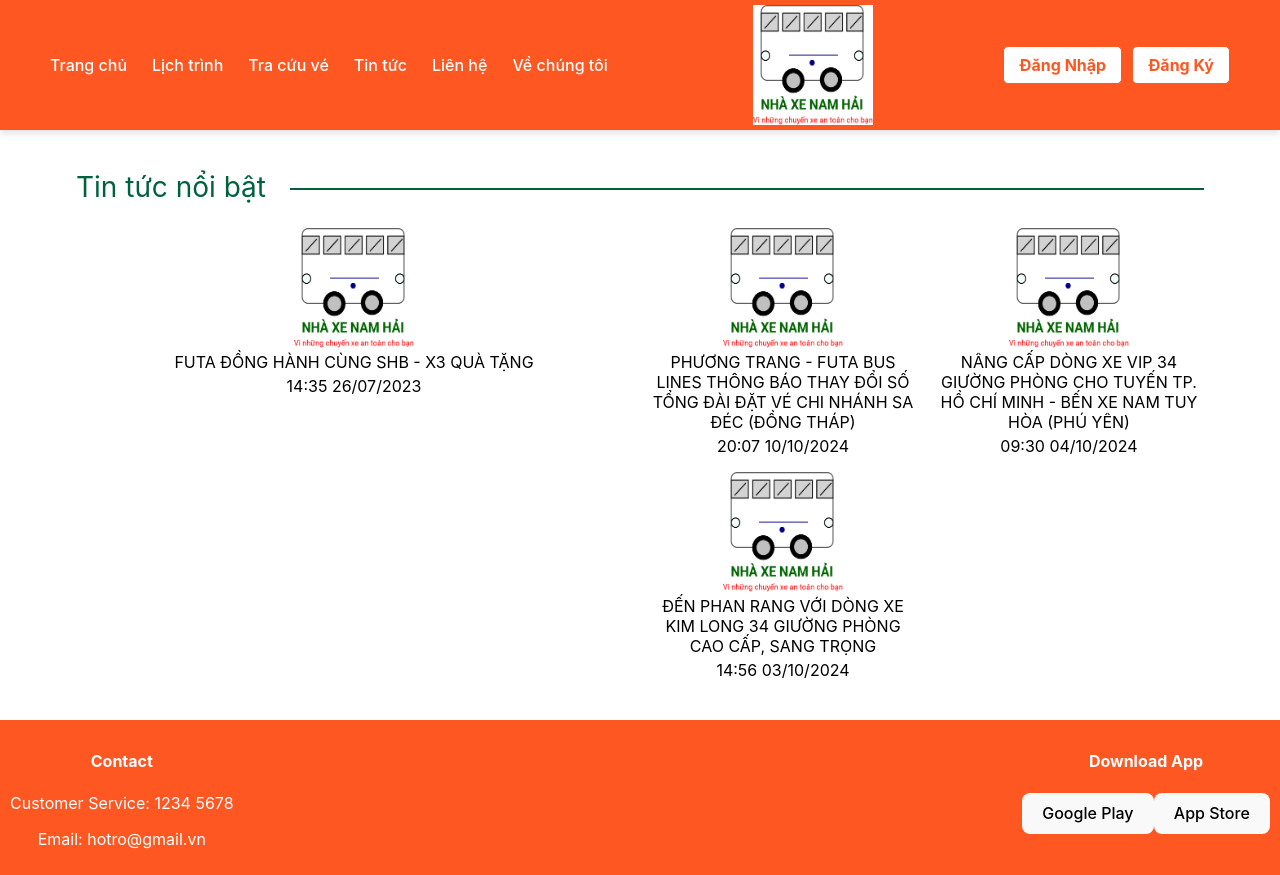
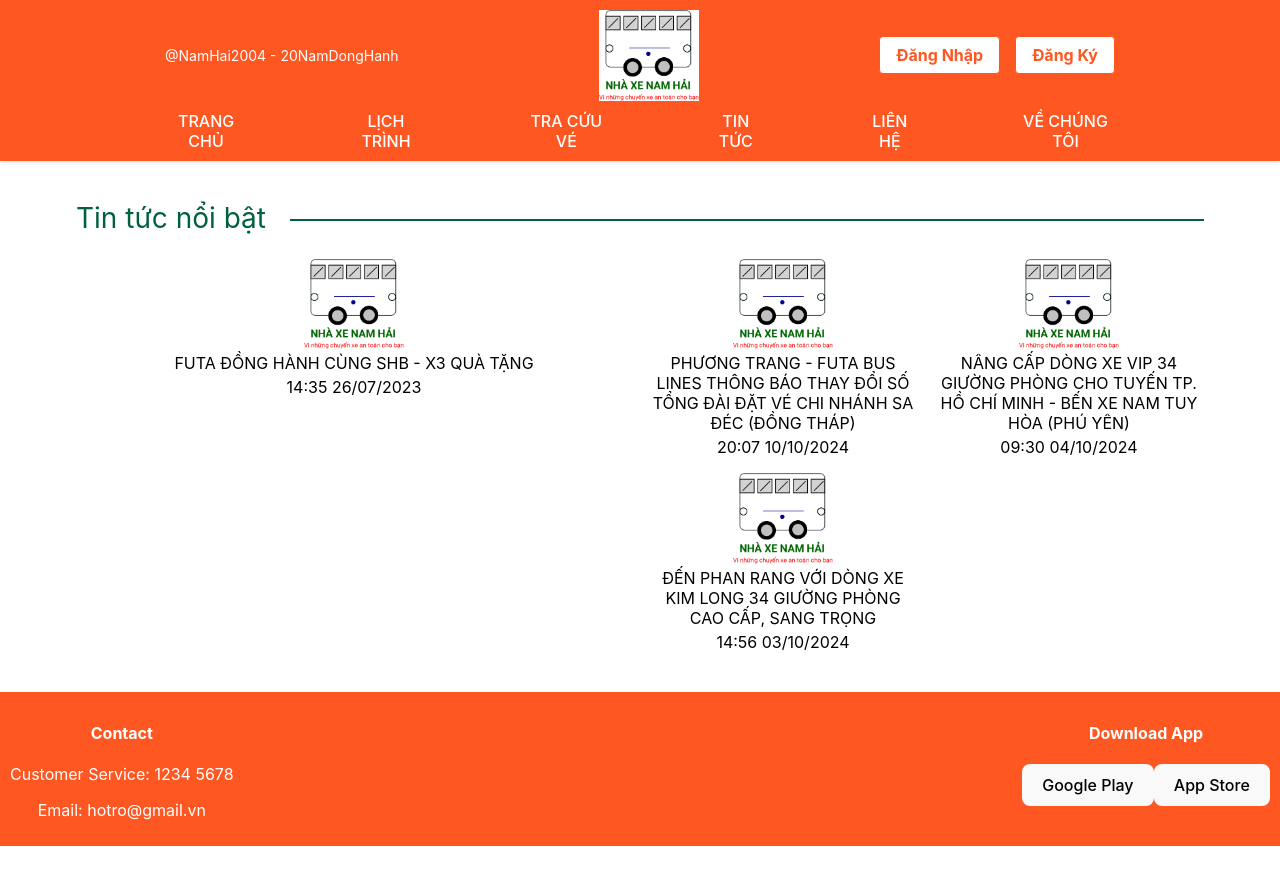
Before and after one commit to karuto1311/cnpm-, a React (Vite) app in the folder WebXeKhach/: page /news in a window 1280 px wide. After the commit the page ends 846 px from the top, so only its background shows below. Built offline with nearby package versions, Linux system fonts and the light colour scheme.

Commit message:
Chỉnh sửa navbar

```diff
--- a/WebXeKhach/src/Components/Navbar.jsx
+++ b/WebXeKhach/src/Components/Navbar.jsx
@@ -1,19 +1,15 @@
 import React from 'react';
-import { Link } from 'react-router-dom';  // Lưu ý import Link từ 'react-router-dom'
+import { Link } from 'react-router-dom';
 import '../assets/Css/Navbar.css';
 import logo from '../assets/logo.png';
 
 function Navbar() {
   return (
     <nav className="navbar">
-      <ul className="navbar-left">
-        <li><Link to="/">Trang chủ</Link></li>
-        <li><Link to="/schedule">Lịch trình</Link></li>
-        <li><Link to="/ticket">Tra cứu vé</Link></li>
-        <li><Link to="/news">Tin tức</Link></li>
-        <li><Link to="/contact">Liên hệ</Link></li>
-        <li><a href="/about">Về chúng tôi</a></li>
-      </ul>
+      <div className="navbar-top">
+        <div className="left-section">
+          <div className="footer-note">@NamHai2004 - 20NamDongHanh</div>
+        </div>
         <div className="logo-container">
           <img src={logo} alt="Xe Dai Nam" className="logo" />
         </div>
@@ -29,6 +25,15 @@
             </Link>
           </li>
         </div>
+      </div>
+      <ul className="navbar-bottom">
+        <li><Link to="/">TRANG CHỦ</Link></li>
+        <li><Link to="/schedule">LỊCH TRÌNH</Link></li>
+        <li><Link to="/ticket">TRA CỨU VÉ</Link></li>
+        <li><Link to="/news">TIN TỨC</Link></li>
+        <li><Link to="/contact">LIÊN HỆ</Link></li>
+        <li><a href="/about">VỀ CHÚNG TÔI</a></li>
+      </ul>
     </nav>
   );
 }
--- a/WebXeKhach/src/assets/Css/Navbar.css
+++ b/WebXeKhach/src/assets/Css/Navbar.css
@@ -1,38 +1,29 @@
-/* Navbar Styles */
+/* Định dạng chung cho navbar */
 .navbar {
+  background-color: #ff5722;
+  box-shadow: 0 2px 4px rgba(0, 0, 0, 0.1);
+  padding: 10px 165px;
+  position: sticky;
+  top: 0;
+  z-index: 1000;
+}
+
+/* Định dạng cho phần trên của navbar */
+.footer-note {
+  color: #ffffff; /* Màu chữ */
+  margin-right: 20px; /* Khoảng cách giữa dòng chữ và logo */
+  font-size: 14px; /* Kích thước chữ */
+  font-weight: 400; /* Độ đậm chữ */
+  align-self: flex-start; /* Đảm bảo căn trái */
+}
+
+.navbar-top {
   display: flex;
   justify-content: space-between;
   align-items: center;
-  background-color: #ff5722;
-  padding: 15px 50px;
-  height: 100px;
-  box-shadow: 0 4px 6px rgba(0, 0, 0, 0.1);
 }
 
-/* Navbar Left (Menu) */
-.navbar-left {
-  display: flex;
-  list-style-type: none;  /* Removes bullet points */
-  margin: 0;
-  padding: 0;
-}
-
-.navbar-left li {
-  margin-right: 25px;
-}
-
-.navbar-left li a {
-  color: white;
-  text-decoration: none;
-  font-weight: 500;
-  transition: color 0.3s ease;
-}
-
-.navbar-left li a:hover {
-  color: #ffd180;
-}
-
-/* Logo */
+/* Logo căn giữa */
 .logo-container {
   display: flex;
   justify-content: center;
@@ -40,28 +31,26 @@
 }
 
 .logo {
-  width: 120px;
-  height: 120px;
+  width: 100px;
+  height: auto;
 }
 
-/* Login/Signup Buttons */
 .loginbtn {
   display: flex;
   align-items: center;
   list-style: none;
+  gap: 15px;
 }
 
 .loginbtn button {
   background-color: white;
   color: #ff5722;
   border: 1px solid #ff5722;
-  border-radius: 5px;
-  padding: 8px 15px;
+  border-radius: 4px;
+  padding: 8px 16px;
   cursor: pointer;
   font-weight: bold;
-  margin-left: 10px;
   transition: background-color 0.3s ease, color 0.3s ease;
-  list-style: none;
 }
 
 .loginbtn button:hover {
@@ -69,25 +58,51 @@
   color: #ff5722;
 }
 
+/* Định dạng cho phần dưới của navbar (menu điều hướng) */
+.navbar-bottom {
+  display: flex;
+  justify-content: center; /* Căn giữa các mục trong menu điều hướng */
+  list-style-type: none;
+  margin: 10px 0 0 0;
+  padding: 0;
+  gap: 100px; /* Khoảng cách giữa các mục trong menu */
+}
+
+.navbar-bottom li a {
+  color: #ffffff;
+  text-decoration: none;
+  font-weight: 500;
+  transition: color 0.3s ease; /* Chỉ thay đổi màu chữ khi hover */
+}
+
+.navbar-bottom li a:hover {
+  color: #ffd180; /* Đổi màu chữ khi di chuột vào */
+}
+
+
+
 /* Responsive Design */
 @media (max-width: 768px) {
   .navbar {
-    flex-direction: column;
-    height: auto;
-    padding: 20px;
+    padding: 15px;
   }
 
-  .navbar-left {
-    margin-top: 20px;
-    justify-content: center;
+  .navbar-top {
+    flex-direction: column;
   }
 
-  .logo {
-    width: 100px;
-    height: 100px;
+  .logo-container {
+    margin-bottom: 10px;
   }
 
   .loginbtn {
+    justify-content: center;
+    margin-top: 10px;
+  }
+
+  .navbar-bottom {
+    flex-direction: column;
+    gap: 10px;
     margin-top: 15px;
   }
 }
```
Lines whose indentation alone changed are shown as unchanged.
